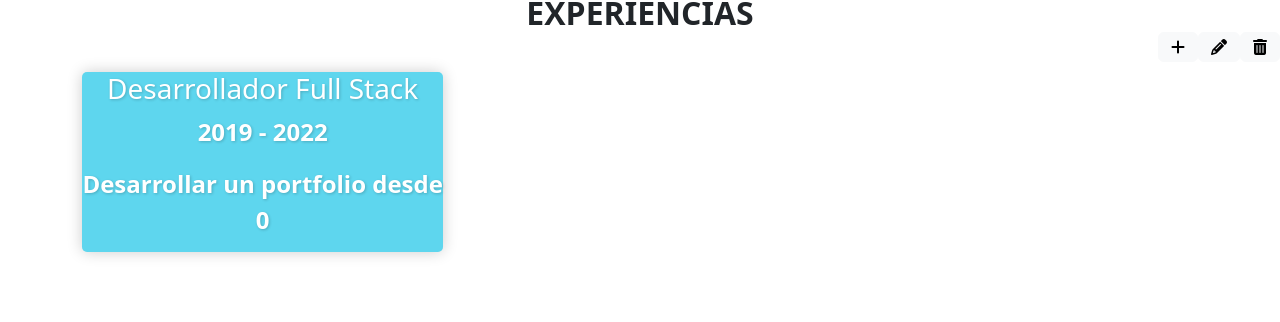
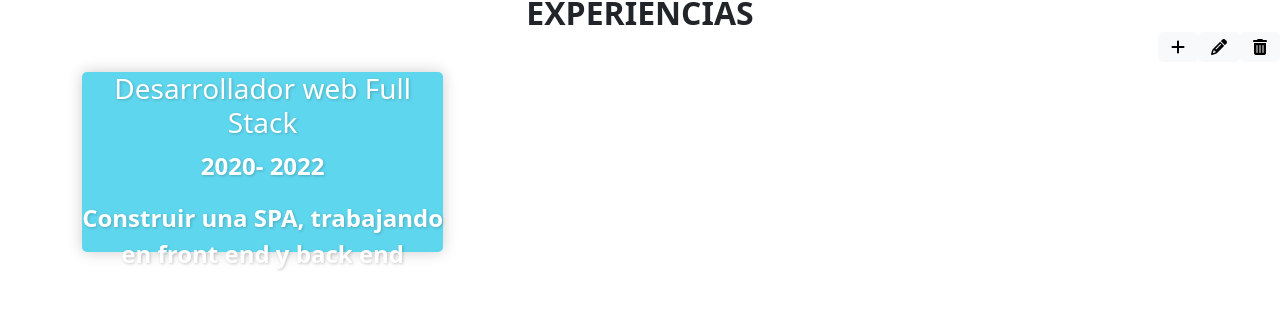
Before and after one commit to Ivanway10/argentina-programa, an Angular app in the folder portfolio/: page /home in a window 1280 px wide. Shown: the part 626-948 px from the top of the page. Built offline with nearby package versions, Linux system fonts and the light colour scheme.

Commit message:
Creacion de array para las experiencias laborales

```diff
--- a/portfolio/src/app/arrays/educards/edu-cards.ts
+++ b/portfolio/src/app/arrays/educards/edu-cards.ts
@@ -4,7 +4,7 @@ public name:string;
 public institucion: string;
 public eduimg: string;
 
-constructor(name : string, institucion : string, eduimg : string,){
+constructor(name : string, institucion : string, eduimg : string){
     this.name = name;
     this.institucion = institucion;
     this.eduimg = eduimg;
--- /dev/null
+++ b/portfolio/src/app/arrays/expcards/expcards.ts
@@ -0,0 +1,13 @@
+export class ExpCard{
+    public name:string;
+    public fecha_inicio:string;
+    public fecha_fin:string;
+    public description:string;
+
+    constructor(name : string, fecha_inicio : string, fecha_fin : string, description : string){
+        this.name = name;
+        this.fecha_inicio = fecha_inicio;
+        this.fecha_fin = fecha_fin;
+        this.description = description;
+    }
+}
--- a/portfolio/src/app/components/educacion/educacion.component.html
+++ b/portfolio/src/app/components/educacion/educacion.component.html
@@ -9,7 +9,6 @@
   </button>
   <button type="button" class="btn btn-light" data-bs-toggle="modal" data-bs-target="#staticBackdrop"><i class="fa fa-trash" aria-hidden="true"></i>
   </button>
-
 </div>
 <!--Modals-->
 <div class="container">
--- a/portfolio/src/app/components/exp-cards/exp-cards.component.html
+++ b/portfolio/src/app/components/exp-cards/exp-cards.component.html
@@ -1,10 +1,9 @@
 <div class="container">
 	<div class="cards">
-		<div class="card-category" style="background: #5ed6ee 30%;">
-			<h3>{{miPortfolio?.Exp?.name}}</h3>
-			<p>{{miPortfolio?.Exp?.periodo}}</p>
-			<p>{{miPortfolio?.Exp?.descripcion}}</p>
+		<div class="card-category" style="background: #5ed6ee 30%;" *ngFor='let expcard of ExpC'>
+			<h3>{{expcard.name}}</h3>
+			<p>{{expcard.fecha_inicio}}- {{expcard.fecha_fin}}</p>
+			<p>{{expcard.description}}</p>
 		</div>
   	</div>
-
 </div>
--- a/portfolio/src/app/components/exp-cards/exp-cards.component.ts
+++ b/portfolio/src/app/components/exp-cards/exp-cards.component.ts
@@ -1,6 +1,5 @@
 import { Component, OnInit } from '@angular/core';
-import { PortfolioService } from 'src/app/servicios/portfolio.service';
-
+import { ExpCard } from 'src/app/arrays/expcards/expcards';
 
 @Component({
   selector: 'app-exp-cards',
@@ -9,15 +8,20 @@ import { PortfolioService } from 'src/app/servicios/portfolio.service';
 })
 export class ExpCardsComponent implements OnInit {
 
-  miPortfolio:any;
 
-  constructor(private datosPortfolio:PortfolioService) { }
+  ExpC: ExpCard[]= [
+    new ExpCard(
+      'Desarrollador web Full Stack',
+      '2020',
+      '2022',
+      'Construir una SPA, trabajando en front end y back end'
+    )
+  ];
 
-  ngOnInit(): void {
-    this.datosPortfolio.obtenerDatos().subscribe(data => {
-      console.log(data);
-      this.miPortfolio=data;
-    });
-  }
+  constructor() { }
+
+
+  ngOnInit(): void {}
+
 
 }
--- a/portfolio/src/app/components/navbar/navbar.component.html
+++ b/portfolio/src/app/components/navbar/navbar.component.html
@@ -35,41 +35,7 @@
               </ul>
           </li>
         </ul>
-        <button class="btn btn-success" type="button" routerLink="/login" data-bs-toggle="modal"> <!--data-bs-target="#login"-->INGRESAR</button>
+        <button class="btn btn-success" type="button" routerLink="/login" data-bs-toggle="modal">INGRESAR</button>
   </div>
   </div>
-
 </nav>
-<!-- Modal
-<div class="modal fade" id="login" data-bs-backdrop="static" data-bs-keyboard="false" tabindex="-1" aria-labelledby="staticBackdropLabel" aria-hidden="true">
-  <div class="modal-dialog">
-    <div class="modal-content">
-      <div class="modal-header">
-        <button type="button" class="btn-close" data-bs-dismiss="modal" aria-label="Close" style="color: #ffff;"></button>
-      </div>
-      <div class="modal-body" style="text-align: center;">
-        <div class="form-signin">
-          <img src="" alt="">
-          <h1 class="h3 mb-3 fw-normal">Inicio de sesión</h1>
-          <form>
-            <div class="container">
-              <input type="email" class="form-control" id="floatingInput" placeholder="name@example.com">
-              <label for="floatingInput">Email</label>
-              <input type="password" class="form-control" id="floatingPassword" placeholder="Password">
-              <label for="floatingPassword">Contraseña</label>
-
-            </div>
-              <button type="button" class="btn btn-outline-primary" style="margin-bottom: 20px;">Ingresar</button><br>
-              <a href="#">Olvide mi contraseña</a><br>
-              <a href="#">Crear cuenta</a>
-          </form>
-      </div>
-      </div>
-      <div class="modal-footer">
-        <button type="button" class="btn btn-secondary" data-bs-dismiss="modal">Cerrar</button>
-        <button type="button" class="btn btn-primary">Understood</button>
-      </div>
-    </div>
-  </div>
-</div>
--->
--- a/portfolio/src/app/components/proyectos/proyectos.component.html
+++ b/portfolio/src/app/components/proyectos/proyectos.component.html
@@ -1,4 +1,4 @@
-?<div class="container-title" id="PROY">
+<div class="container-title" id="PROY">
     <h2>Proyectos</h2>
 </div>
 <div class="container-btn">
@@ -101,15 +101,6 @@
           <p>{{Proyect.description}}{{Proyect.periodo}}</p>
         </div>
       </div>
-      <!--
-      <div class="carousel-item">
-        <img src="../../../assets/photo-1555066931-4365d14bab8c.avif" class="d-block w-100" alt="Proyectos">
-        <div class="carousel-caption d-none d-md-block">
-          <h5>Proyecto 3</h5>
-          <p>Lorem ipsum dolor sit amet consectetur adipisicing elit,</p>
-        </div>
-      </div>
-    -->
     </div>
     <button class="carousel-control-prev" type="button" data-bs-target="#carouselExampleCaptions" data-bs-slide="prev">
       <span class="carousel-control-prev-icon" aria-hidden="true"></span>
--- a/portfolio/src/assets/data/data.json
+++ b/portfolio/src/assets/data/data.json
@@ -7,7 +7,8 @@
     },
     "Exp": {
         "name": "Desarrollador Full Stack",
-        "periodo": "2019 - 2022",
+        "fecha_inicio": "2019",
+        "fecha_fin": "2022",
         "descripcion": "Desarrollar un portfolio desde 0 "
     },
     "Proyectos": {
```
Also changed, not shown: portfolio/src/app/app.component.css (+0 -9 lines), portfolio/src/app/components/skills-cards/skills-cards.component.html (indentation only).
